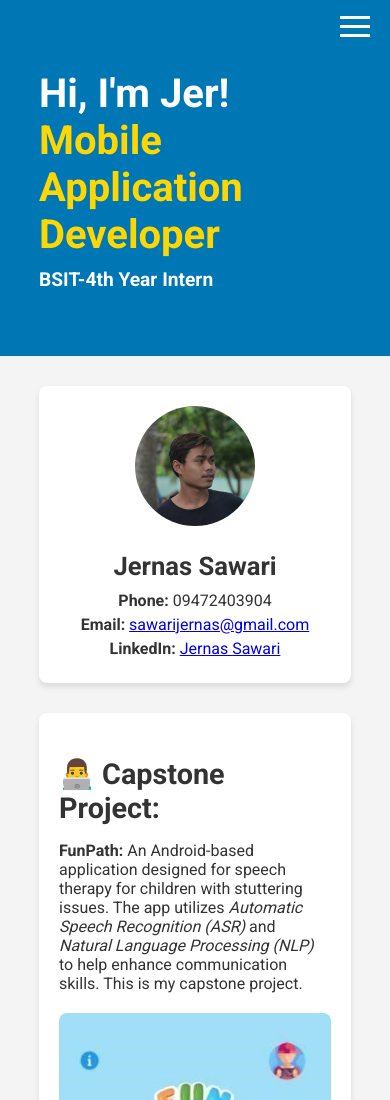
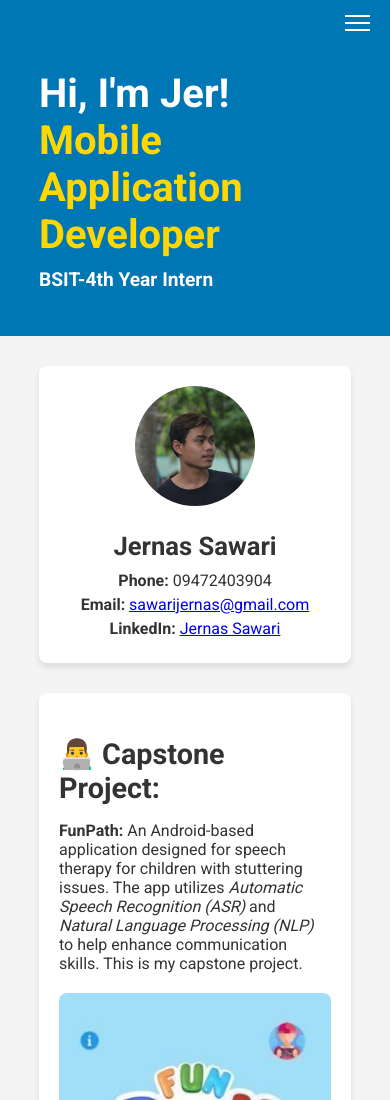
Before and after one commit to Jernas04/portfolio, a plain HTML site: page index.html in a window 390 px wide. Shown: the top 1100 px of the page. Drawn offline with Linux system fonts and the light colour scheme.

Commit message:
Update index.html

```diff
--- a/index.html
+++ b/index.html
@@ -77,9 +77,9 @@
             }
 
             .hamburger div {
-                margin: 6px 0;
-                width: 30px;
-                height: 3px;
+                margin: 5px 0; /* Reduced margin to bring the lines closer */
+                width: 25px; /* Reduced width */
+                height: 2px; /* Reduced height */
                 background-color: white;
                 transition: 0.3s;
             }
@@ -96,7 +96,7 @@
             align-items: center;
             background-color: #0077b5;
             color: white;
-            padding: 70px 0 50px 0;
+            padding: 70px 0 30px 0;
         }
 
         header h1 {
```
